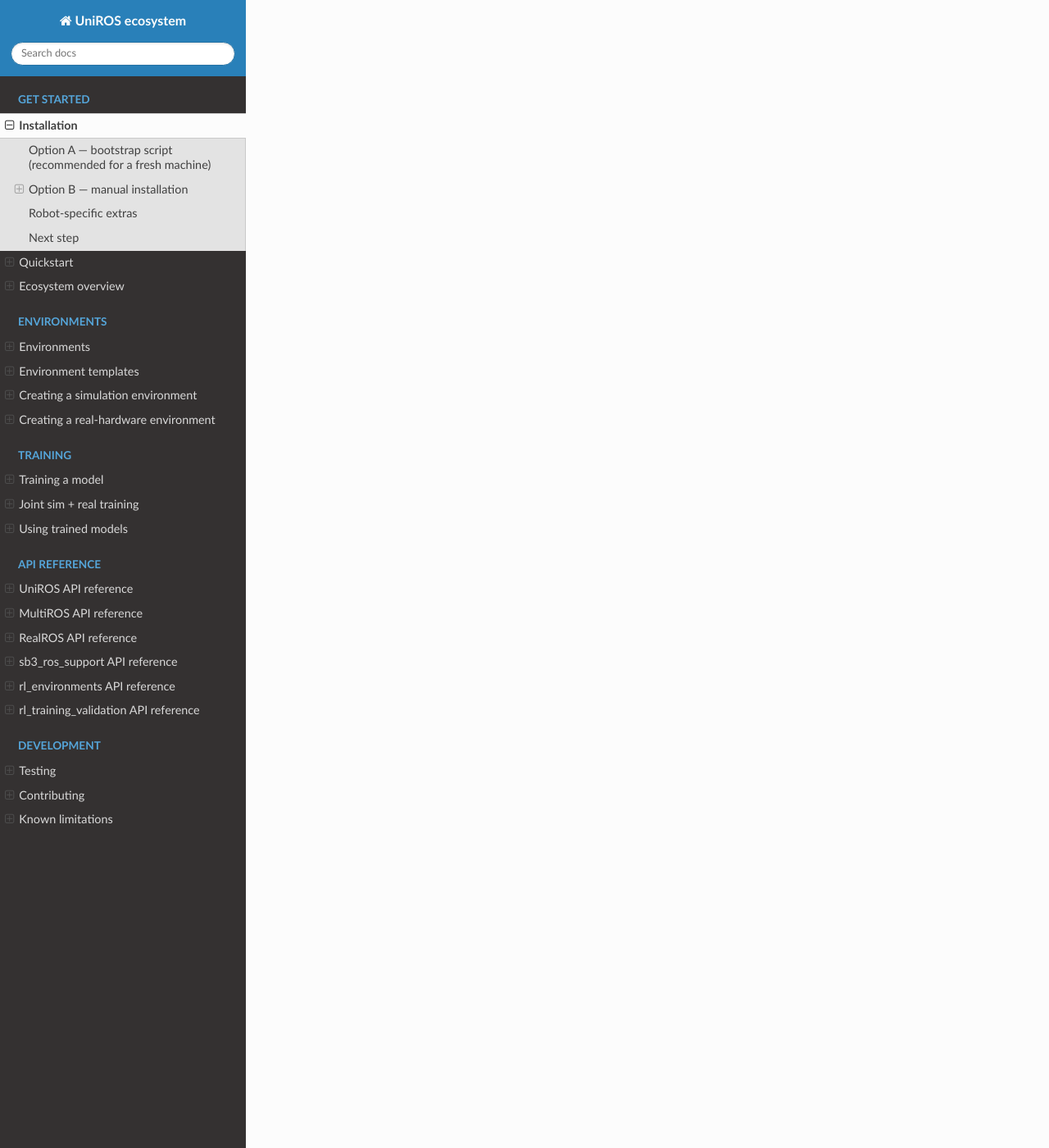
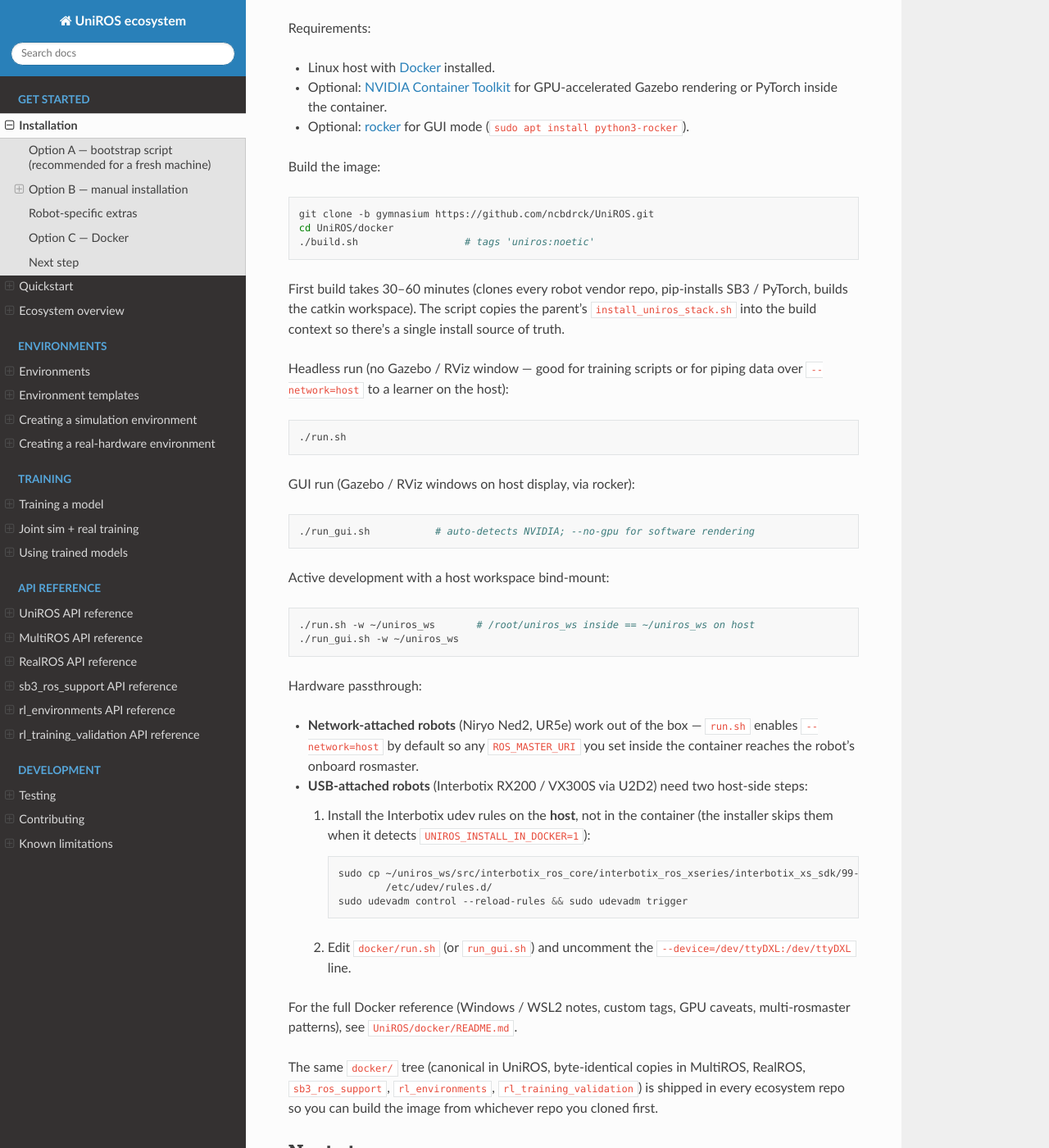
Before and after one commit to ncbdrck/UniROS, a Sphinx documentation site: the page built from docs/guides/install.rst, in a window 1280 px wide and 1400 px high, scrolled down 5839 px. Shown: the whole window at 82% size. Built offline with Sphinx 7.4.7 and the Read the Docs theme 3.1.0, drawn with Linux system fonts in a browser that asks for light colours; some of the changed text lies outside the part shown.

Commit message:
Docker image: Ubuntu 20.04 + ROS Noetic + full UniROS stack
The framework targets ROS Noetic on Ubuntu 20.04, which won't
install natively on many modern OEM laptops, on Ubuntu 22.04+
hosts, or on machines with GPUs whose drivers have no Ubuntu 20.04
support (RTX 50-series, etc.). Ship a Docker image so those users
can still run the stack on any Linux host with Docker.

Canonical files live under UniROS/docker/:

* Dockerfile — Ubuntu 20.04 base, minimal apt deps, then invokes
  install_uniros_stack.sh -y -p /root/uniros_ws to bake the full
  stack into the image. Single install source of truth.
* build.sh — wrapper that stages the parent's install_uniros_stack.sh
  into the build context, runs docker build, cleans up.
* run.sh — headless docker run with --network=host + --ipc=host;
  hardware-passthrough lines commented for users to enable.
* run_gui.sh — rocker wrapper for X11 + GPU passthrough (Gazebo,
  RViz windows on host display). Auto-detects NVIDIA.
* README.md — build / run / GPU / hardware-passthrough reference.
* .gitignore — protects against committing a leftover staged
  install_uniros_stack.sh after an interrupted build.

The installer now honors UNIROS_INSTALL_IN_DOCKER=1 (set in the
Dockerfile) and skips the Interbotix udev-rules step. Container
builds have no udevd; users wiring up real USB-attached arms run
that step on the host instead.

docs/guides/install.rst gains an "Option C — Docker" section
covering build, run, GUI mode, hardware passthrough (network and
USB), and bind-mounting a host workspace for active development.
README.md gets a short "Don't have Ubuntu 20.04?" pointer.

Byte-identical copies of docker/ are kept in every ecosystem repo
(MultiROS, RealROS, sb3_ros_support, rl_environments,
rl_training_validation) so users can build the image from whichever
repo they cloned first — same pattern as install_uniros_stack.sh.

```diff
--- a/docs/guides/install.rst
+++ b/docs/guides/install.rst
@@ -15,10 +15,17 @@
    migration — that's out of scope for the current codebase but
    tracked as future work.
 
-The fastest path is the bootstrap script ``install_uniros_stack.sh``,
-which installs ROS Noetic, the framework, all six application repos,
-and every supported robot's vendor packages in one go. The manual
-path below is for users who want to step through each piece.
+There are three install paths:
+
+* **Option A — bootstrap script** on a native Ubuntu 20.04 host.
+  Fastest for users who can install Ubuntu 20.04 directly.
+* **Option B — manual install** on a native Ubuntu 20.04 host. Same
+  end state as A; useful for users who want to step through each piece.
+* **Option C — Docker image** on any Linux host (Ubuntu 20.04 / 22.04
+  / 24.04, plus WSL2 on Windows). The right choice if your machine
+  ships with Ubuntu 22.04+ or has a GPU / driver combo that has no
+  Ubuntu 20.04 support — common on modern OEM laptops and on RTX
+  50-series workstations.
 
 
 Option A — bootstrap script (recommended for a fresh machine)
@@ -305,6 +312,90 @@
 Then rebuild the workspace and source it again.
 
 
+Option C — Docker
+-----------------
+
+If your host can't run Ubuntu 20.04 natively (modern OEM laptop,
+Ubuntu 22.04 / 24.04 distro, RTX 50-series GPU with no Ubuntu 20.04
+driver, etc.), the same stack is available as a Docker image. The
+image bakes the full installer output into an Ubuntu 20.04 + ROS
+Noetic container and ships with helper scripts for headless and
+GUI use.
+
+Requirements:
+
+* Linux host with `Docker <https://docs.docker.com/engine/install/ubuntu/>`_
+  installed.
+* Optional: `NVIDIA Container Toolkit <https://docs.nvidia.com/datacenter/cloud-native/container-toolkit/latest/install-guide.html>`_
+  for GPU-accelerated Gazebo rendering or PyTorch inside the
+  container.
+* Optional: `rocker <https://github.com/osrf/rocker>`_ for GUI mode
+  (``sudo apt install python3-rocker``).
+
+Build the image:
+
+.. code-block:: bash
+
+   git clone -b gymnasium https://github.com/ncbdrck/UniROS.git
+   cd UniROS/docker
+   ./build.sh                  # tags 'uniros:noetic'
+
+First build takes 30–60 minutes (clones every robot vendor repo,
+pip-installs SB3 / PyTorch, builds the catkin workspace). The
+script copies the parent's ``install_uniros_stack.sh`` into the
+build context so there's a single install source of truth.
+
+Headless run (no Gazebo / RViz window — good for training scripts
+or for piping data over ``--network=host`` to a learner on the host):
+
+.. code-block:: bash
+
+   ./run.sh
+
+GUI run (Gazebo / RViz windows on host display, via rocker):
+
+.. code-block:: bash
+
+   ./run_gui.sh           # auto-detects NVIDIA; --no-gpu for software rendering
+
+Active development with a host workspace bind-mount:
+
+.. code-block:: bash
+
+   ./run.sh -w ~/uniros_ws       # /root/uniros_ws inside == ~/uniros_ws on host
+   ./run_gui.sh -w ~/uniros_ws
+
+Hardware passthrough:
+
+* **Network-attached robots** (Niryo Ned2, UR5e) work out of the box —
+  ``run.sh`` enables ``--network=host`` by default so any
+  ``ROS_MASTER_URI`` you set inside the container reaches the robot's
+  onboard rosmaster.
+* **USB-attached robots** (Interbotix RX200 / VX300S via U2D2) need
+  two host-side steps:
+
+  #. Install the Interbotix udev rules on the **host**, not in the
+     container (the installer skips them when it detects
+     ``UNIROS_INSTALL_IN_DOCKER=1``):
+
+     .. code-block:: bash
+
+        sudo cp ~/uniros_ws/src/interbotix_ros_core/interbotix_ros_xseries/interbotix_xs_sdk/99-interbotix-udev.rules \
+                /etc/udev/rules.d/
+        sudo udevadm control --reload-rules && sudo udevadm trigger
+
+  #. Edit ``docker/run.sh`` (or ``run_gui.sh``) and uncomment the
+     ``--device=/dev/ttyDXL:/dev/ttyDXL`` line.
+
+For the full Docker reference (Windows / WSL2 notes, custom tags,
+GPU caveats, multi-rosmaster patterns), see ``UniROS/docker/README.md``.
+
+The same ``docker/`` tree (canonical in UniROS, byte-identical
+copies in MultiROS, RealROS, ``sb3_ros_support``, ``rl_environments``,
+``rl_training_validation``) is shipped in every ecosystem repo so
+you can build the image from whichever repo you cloned first.
+
+
 Next step
 ---------
 
```
Also changed, not shown: README.md (+19 -0 lines), docker/README.md (added), 6 other files.
